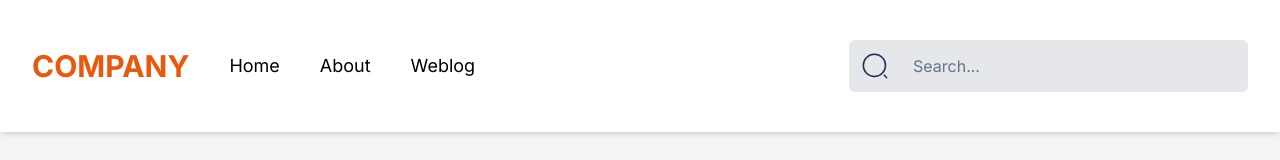
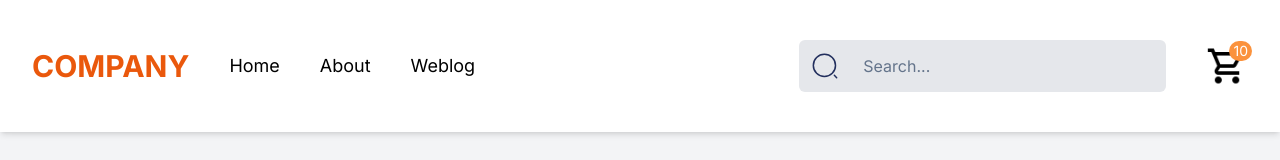
Before and after one commit to hossein-jorfi/Cart-redux-toolkit, a Next.js app: page / in a window 1280 px wide. Shown: the top 160 px of the page. Built offline with nearby package versions, Linux system fonts and the light colour scheme; no server answers.

Commit message:
cart icon for dextop added

```diff
--- a/components/modules/Header.tsx
+++ b/components/modules/Header.tsx
@@ -3,15 +3,16 @@ import { useParams, useRouter } from "next/navigation";
 import Link from "next/link";
 import React from "react";
 import { useState } from "react";
-import arrowSVG from "@/public/icons/arrow-up.svg";
+import Image from "next/image";
 
 // Icons
 import serchIcon from "@/public/icons/search-normal.svg";
-import Image from "next/image";
+import arrowSVG from "@/public/icons/arrow-up.svg";
+import cartPNG from "@/public/icons/cart-24.png";
 
 const Header = () => {
   const params = useParams();
-  const router = useRouter()
+  const router = useRouter();
   const isInDetail = params.productId;
   const [isClicked, setIsClicked] = useState(false);
   const menuItems = [
@@ -52,13 +53,24 @@ const Header = () => {
             className="bg-inherit outline-none pl-6 text-slate-800 placeholder:text-slate-500 w-full"
           />
         </div>
+        <Link href="/cart" className="text-xl relative">
+          <Image src={cartPNG} alt="cart icon" />
+          <div className="absolute text-white -top-1 cursor-pointer -right-1 text-sm px-1 py-0 bg-orange-400 rounded-full">
+            10
+          </div>
+        </Link>
       </div>
       {/* Mobile */}
       <div
-        className={`sm:hidden container flex justify-between items-center bg-opacity-30 backdrop-blur w-full ${isInDetail && "flex-row-reverse"}`}
+        className={`sm:hidden container flex justify-between items-center bg-opacity-30 backdrop-blur w-full ${
+          isInDetail && "flex-row-reverse"
+        }`}
       >
         {isInDetail ? (
-          <div onClick={() => router.back()} className="bg-white shadow-md p-2.5 rounded-md cursor-pointer">
+          <div
+            onClick={() => router.back()}
+            className="bg-white shadow-md p-2.5 rounded-md cursor-pointer"
+          >
             <Image className="font-bold" src={arrowSVG} alt="serchIcon" />
           </div>
         ) : (
```
Also changed, not shown: public/icons/cart-24.png (added).
